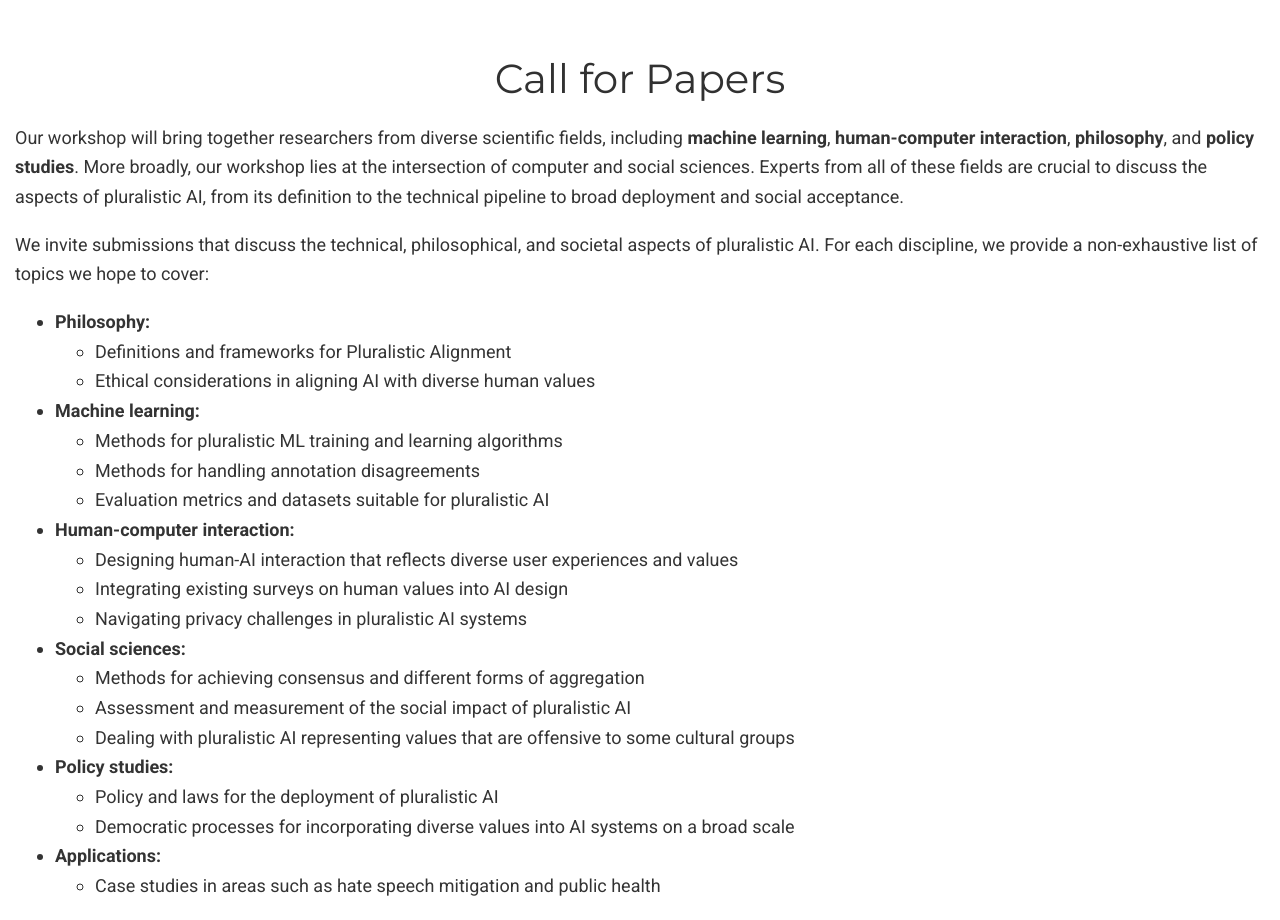
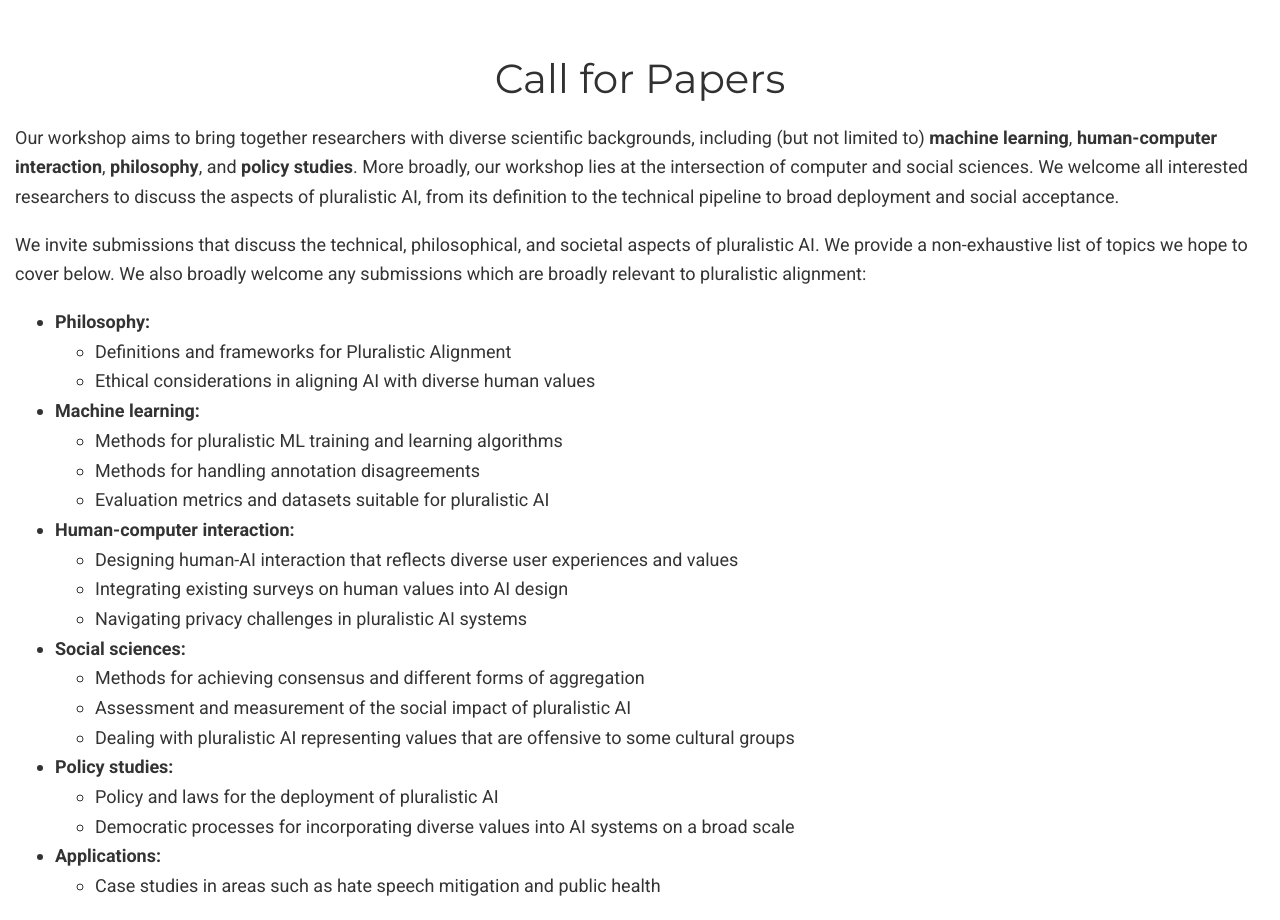
Before and after one commit to pluralistic-alignment/pluralistic-alignment.github.io, a plain HTML site: page index.html in a window 1280 px wide. Shown: the part 1080-2000 px from the top of the page. Drawn offline with nearby package versions, Linux system fonts and the light colour scheme.

Commit message:
Update index.html

```diff
--- a/index.html
+++ b/index.html
@@ -421,13 +421,14 @@ development and practice of pluralistic AI alignment.
 
 
   <div class="col-md-12">
-    <p>Our workshop will bring together researchers from diverse scientific fields, including <strong>machine learning</strong>, <strong>human-computer interaction</strong>, <strong>philosophy</strong>, and <strong>policy studies</strong>.
+    <p>Our workshop aims to bring together researchers with diverse scientific backgrounds, including (but not limited to) <strong>machine learning</strong>, <strong>human-computer interaction</strong>, <strong>philosophy</strong>, and <strong>policy studies</strong>.
       More broadly, our workshop lies at the intersection of computer and social sciences.
-      Experts from all of these fields are crucial to discuss the aspects of pluralistic AI, from its definition to the technical pipeline to broad deployment and social acceptance.
+      We welcome all interested researchers  to discuss the aspects of pluralistic AI, from its definition to the technical pipeline to broad deployment and social acceptance.
     </p>
 
     <p>We invite submissions that discuss the technical, philosophical, and societal aspects of pluralistic AI.
-      For each discipline, we provide a non-exhaustive list of topics we hope to cover:
+      We provide a non-exhaustive list of topics we hope to cover below.
+      We also broadly welcome any submissions which are broadly relevant to pluralistic alignment:
     </p>
 
 <ul>
```
